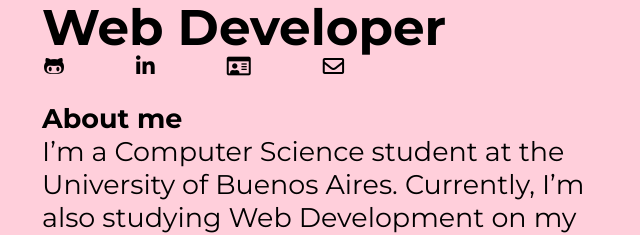
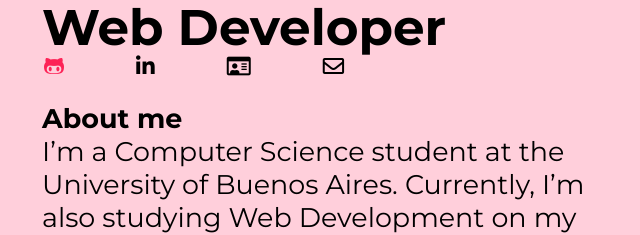
Before and after one commit to martmallol/portfolio, a website: page index.html in a window 1280 px wide. In both pictures the pointer is over the link 364 px from the left and 264 px from the top of the page. Shown: the part 197-432 px from the top of the page, 310-950 px from the left. Drawn offline with Linux system fonts and the light colour scheme.

Commit message:
Links hover effect

```diff
--- a/index.css
+++ b/index.css
@@ -177,6 +177,10 @@ h3, p {
     color: #FD2256;
 }
 
+.links a:hover{
+    color: #FD2256;
+}
+
 /* Projects */
 .portfolio {
     /*background-color: blueviolet;*/
```
